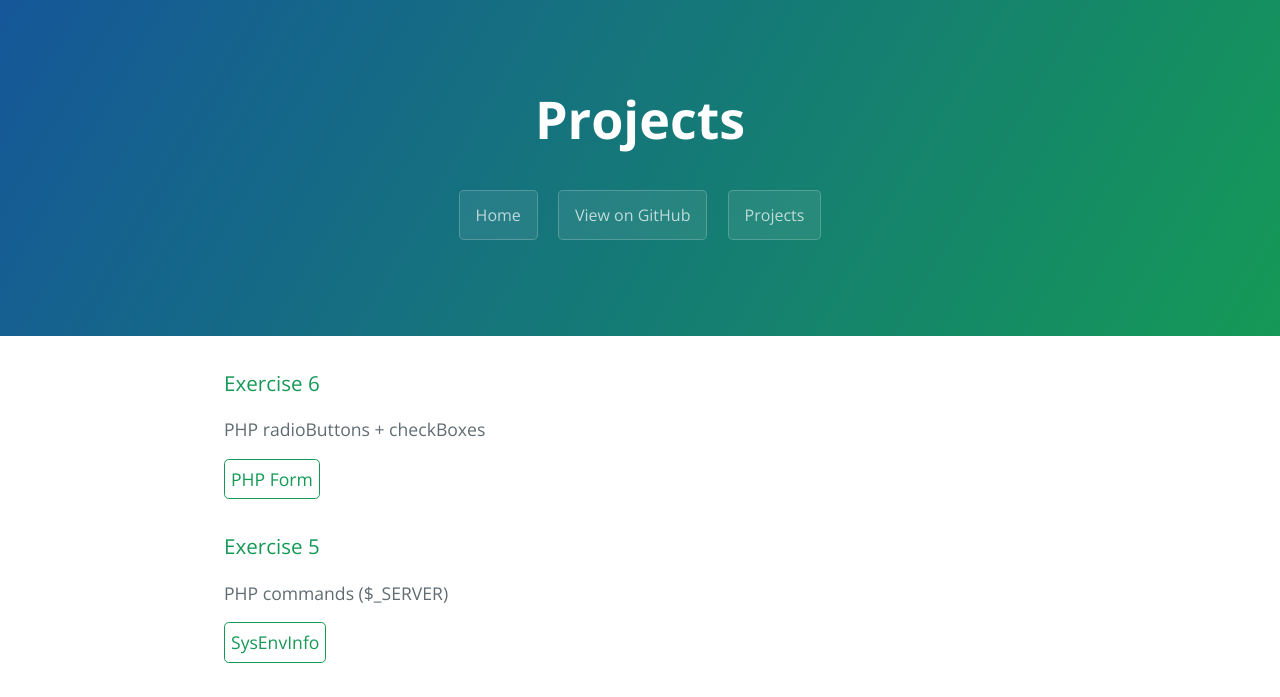
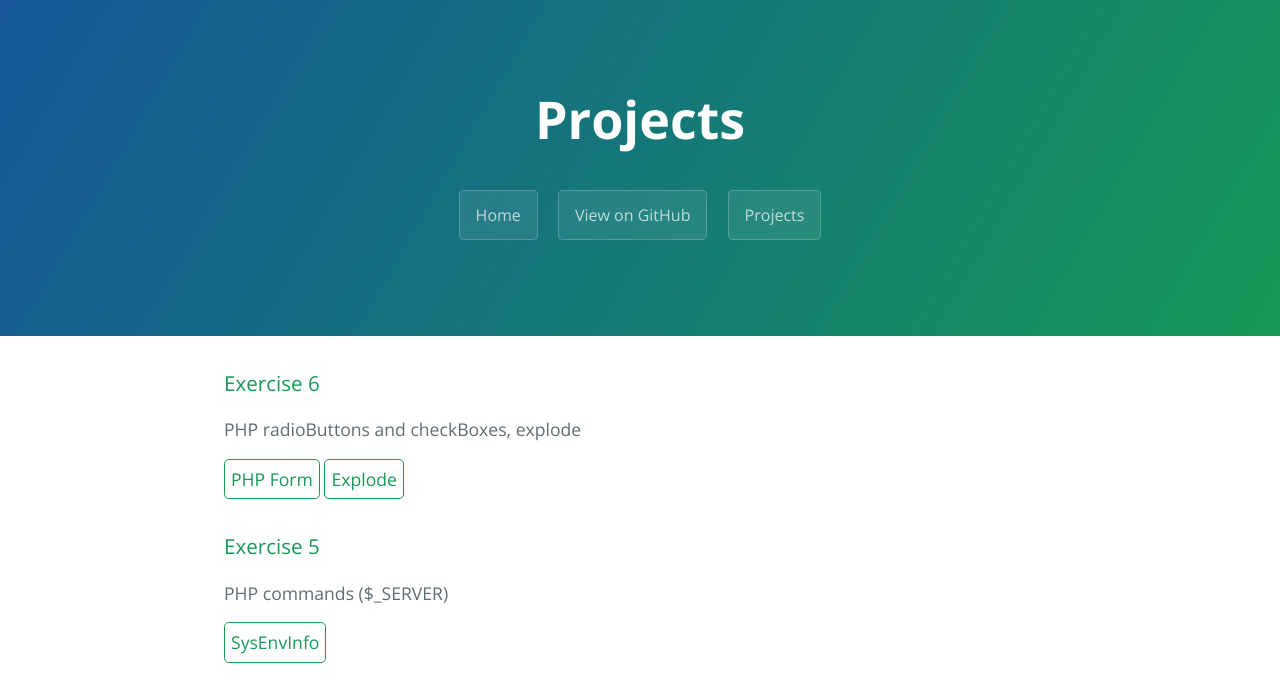
Before and after one commit to d-ansti/medt3, a PHP site: page /projects.html in a window 1280 px wide. Shown: the top 697 px of the page. Run offline with PHP 8.4, Linux system fonts and the light colour scheme.

Commit message:
Added example1

```diff
--- a/Projects/Exercise6/example1.php
+++ b/Projects/Exercise6/example1.php
@@ -20,7 +20,7 @@
 			<form>
 			  <div class="form-group">
 			    <label for="input">Ihre Eingabe: </label>
-			    <input type="text" class="form-control" name="input" placeholder="Das ist ein Demo-Satz">
+			    <input type="text" class="form-control" name="input" value="Das ist ein Demo-Satz">
 			  </div>
 			  <button type="submit" class="btn btn-default" name="submitBtn">Explode</button>
 			  <button class="btn btn-default" href="example1.php">Reset</button>
--- a/projects.html
+++ b/projects.html
@@ -22,9 +22,10 @@
     <section class="main-content">
 
       <h3>Exercise 6</h3>
-      <p> PHP radioButtons + checkBoxes
+      <p> PHP radioButtons and checkBoxes, explode
         <br>
         <a href="Projects/Exercise6/form.php" target="_blank" class="pbtn">PHP Form</a>
+        <a href="Projects/Exercise6/example1.php" target="_blank" class="pbtn">Explode</a>
       </p>
 
       <h3>Exercise 5</h3>
```
